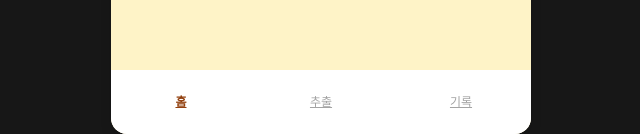
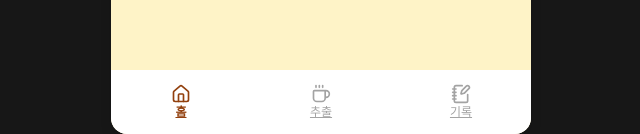
Before and after one commit to metjyc/espresso-log, a React (Vite) app: page / in a window 1280 px wide. Shown: the part 666-800 px from the top of the page, without its empty margins (319-959 px from the left). Built offline with nearby package versions, Linux system fonts and the light colour scheme.

Commit message:
feat: 하단 네비게이션 아이콘 추가

```diff
--- a/src/components/AppShell/Appshell.tsx
+++ b/src/components/AppShell/Appshell.tsx
@@ -1,13 +1,19 @@
+import { Coffee, Home, NotebookPen } from "lucide-react";
 import { NavLink, Outlet } from "react-router-dom";
 
 type TabKey = "home" | "brew" | "logs";
 
 // 타입 객체 선언 다음에 붙어있는 빈배열은 배열 선언을 위함.
-const TABS: { key: TabKey; label: string; to: string }[] = [
+const TABS: {
+  key: TabKey;
+  label: string;
+  to: string;
+  icon: React.ElementType;
+}[] = [
   // 각 페이지의 고유한 값을 key값으로 지정
-  { key: "home", label: "홈", to: "/" },
-  { key: "brew", label: "추출", to: "/brew" },
-  { key: "logs", label: "기록", to: "/logs" },
+  { key: "home", label: "홈", to: "/", icon: Home },
+  { key: "brew", label: "추출", to: "/brew", icon: Coffee },
+  { key: "logs", label: "기록", to: "/logs", icon: NotebookPen },
 ];
 
 export default function AppShell() {
@@ -22,7 +28,10 @@ export default function AppShell() {
           <div className="h-full grid grid-cols-3">
             {/* TABS.map이 가능한 이유는 위에 TABS를 배열로 선언 해놨기 때문이다.*/}
             {/* tab 다음에 화살표 함수 이후 return이 없는 이유는 () 값 인식 떄문이다. */}
-            {TABS.map((tab) => (
+            {TABS.map((tab) => {
+              const Icon = tab.icon;
+
+              return (
                 <NavLink
                   key={tab.key}
                   to={tab.to}
@@ -31,9 +40,11 @@ export default function AppShell() {
            ${isActive ? "text-amber-800 font-semibold" : "text-neutral-400"}`
                   }
                 >
-                {tab.label}
+                  <Icon size={20} />
+                  <span>{tab.label}</span>
                 </NavLink>
-            ))}
+              );
+            })}
           </div>
         </nav>
       </div>
```
Lines whose indentation alone changed are shown as unchanged.
